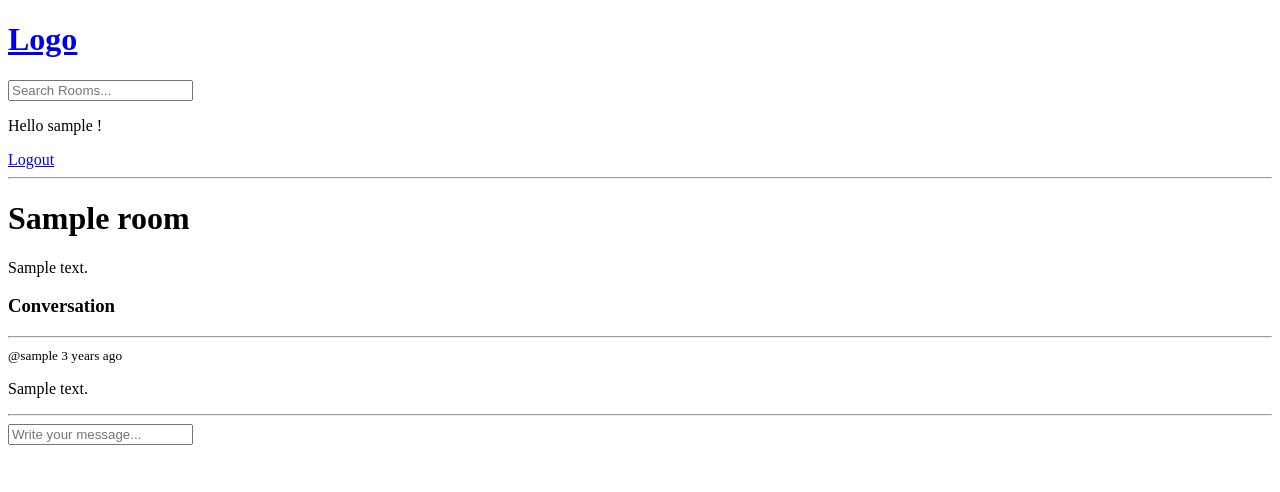
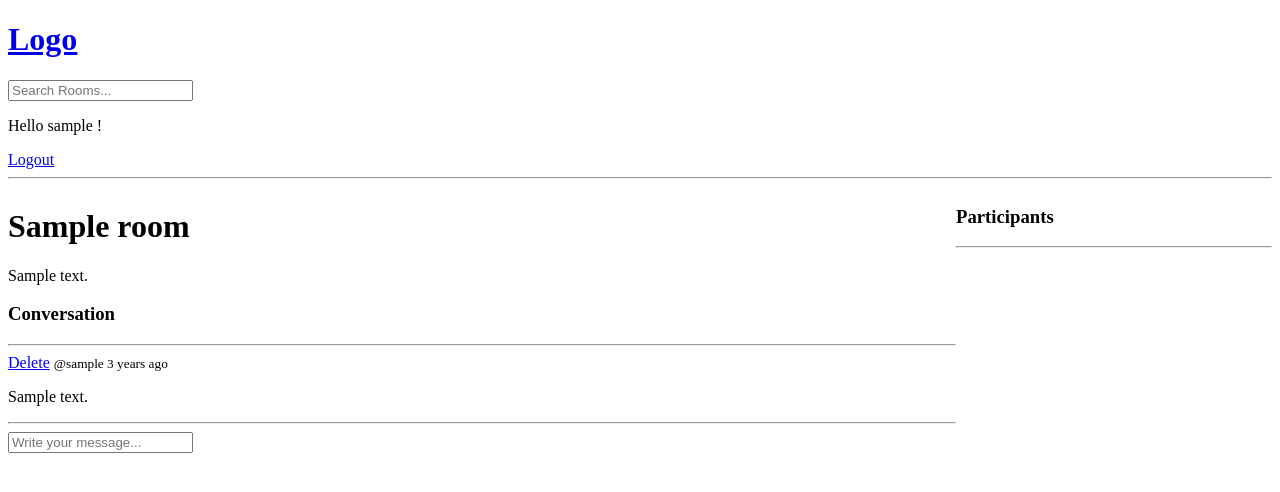
Before and after one commit to suraj1771singh/devcube, a Django app: page /room/1/ in a window 1280 px wide. Shown: the top 492 px of the page. Run offline with Django 4.2, Linux system fonts and the light colour scheme; a user stored in the database is signed in; tables that the repository leaves empty hold one stand-in row (values such as "Sample post").

Commit message:
delete comments functionality added

```diff
--- a/base/models.py
+++ b/base/models.py
@@ -16,7 +16,8 @@ class Room(models.Model):
     topic = models.ForeignKey(Topic, on_delete=models.SET_NULL, null=True)
     name = models.CharField(max_length=200)
     description = models.TextField(null=True, blank=True)
-    # participants=
+    participants = models.ManyToManyField(
+        User, related_name='participants', blank=True)
     updated = models.DateTimeField(auto_now=True)
     created = models.DateTimeField(auto_now_add=True)
 
--- a/base/templates/base/room.html
+++ b/base/templates/base/room.html
@@ -1,4 +1,12 @@
 {% extends 'main.html' %} {% block content %}
+<style>
+  .room-container {
+    display: grid;
+    grid-template-columns: 3fr 1fr;
+  }
+</style>
+<div class="room-container">
+  <div>
     <h1>{{room.name}}</h1>
     <p>{{room.description}}</p>
 
@@ -7,6 +15,9 @@
       <hr />
       {% for message in room_messages %}
       <div>
+        {% if request.user == message.user %}
+        <a href="{% url 'delete-message' message.id %}">Delete</a>
+        {% endif %}
         <small>@{{message.user}} {{message.created|timesince}} ago</small>
         <p>{{message.body}}</p>
         <hr />
@@ -21,4 +32,16 @@
         <input type="text" name="body" placeholder="Write your message..." />
       </form>
     </div>
-{% endif %} {% endblock %}
+    {% endif %}
+  </div>
+  <div>
+    <h3>Participants</h3>
+    <hr />
+    {% for user in Participants %}
+    <div>
+      <p>@{{user.username}}</p>
+    </div>
+    {% endfor %}
+  </div>
+</div>
+{% endblock %}
--- a/base/urls.py
+++ b/base/urls.py
@@ -10,5 +10,6 @@ urlpatterns = [
     path('room/<str:pk>/', views.room, name="room"),
     path('create-room', views.createRoom, name="create-room"),
     path('update-room/<str:pk>', views.updateRoom, name="update-room"),
-    path('delete-room/<str:pk>', views.deleteRoom, name="delete-room")
+    path('delete-room/<str:pk>', views.deleteRoom, name="delete-room"),
+    path('delete-message/<str:pk>', views.deleteMessage, name="delete-message")
 ]
--- a/base/views.py
+++ b/base/views.py
@@ -73,16 +73,18 @@ def room(request, pk):
     room = Room.objects.get(id=pk)
     # return set of all msgs that belong to the room
     room_messages = room.message_set.all().order_by('-created')
-
+    participants = room.participants.all()
     if request.method == 'POST':
         message = Message.objects.create(
             user=request.user,
             room=room,
             body=request.POST.get('body')
         )
+        room.participants.add(request.user)
         return redirect('room', pk=room.id)
 
-    context = {'room': room, 'room_messages': room_messages}
+    context = {'room': room, 'room_messages': room_messages,
+               'participants': participants}
     return render(request, 'base/room.html', context)
 
 
@@ -127,3 +129,16 @@ def deleteRoom(request, pk):
         room.delete()
         return redirect('home')
     return render(request, 'base/delete.html', {'obj': room})
+
+
+@login_required(login_url='login')
+def deleteMessage(request, pk):
+    msg = Message.objects.get(id=pk)
+
+    if request.user != msg.user:  # different user is not allowed to update room
+        return HttpResponse('You are not allowed here !')
+
+    if (request.method == 'POST'):
+        msg.delete()
+        return redirect('home')
+    return render(request, 'base/delete.html', {'obj': msg})
```
Also changed, not shown: base/migrations/0003_alter_room_options_room_participants.py (added). Lines whose indentation alone changed are shown as unchanged.
